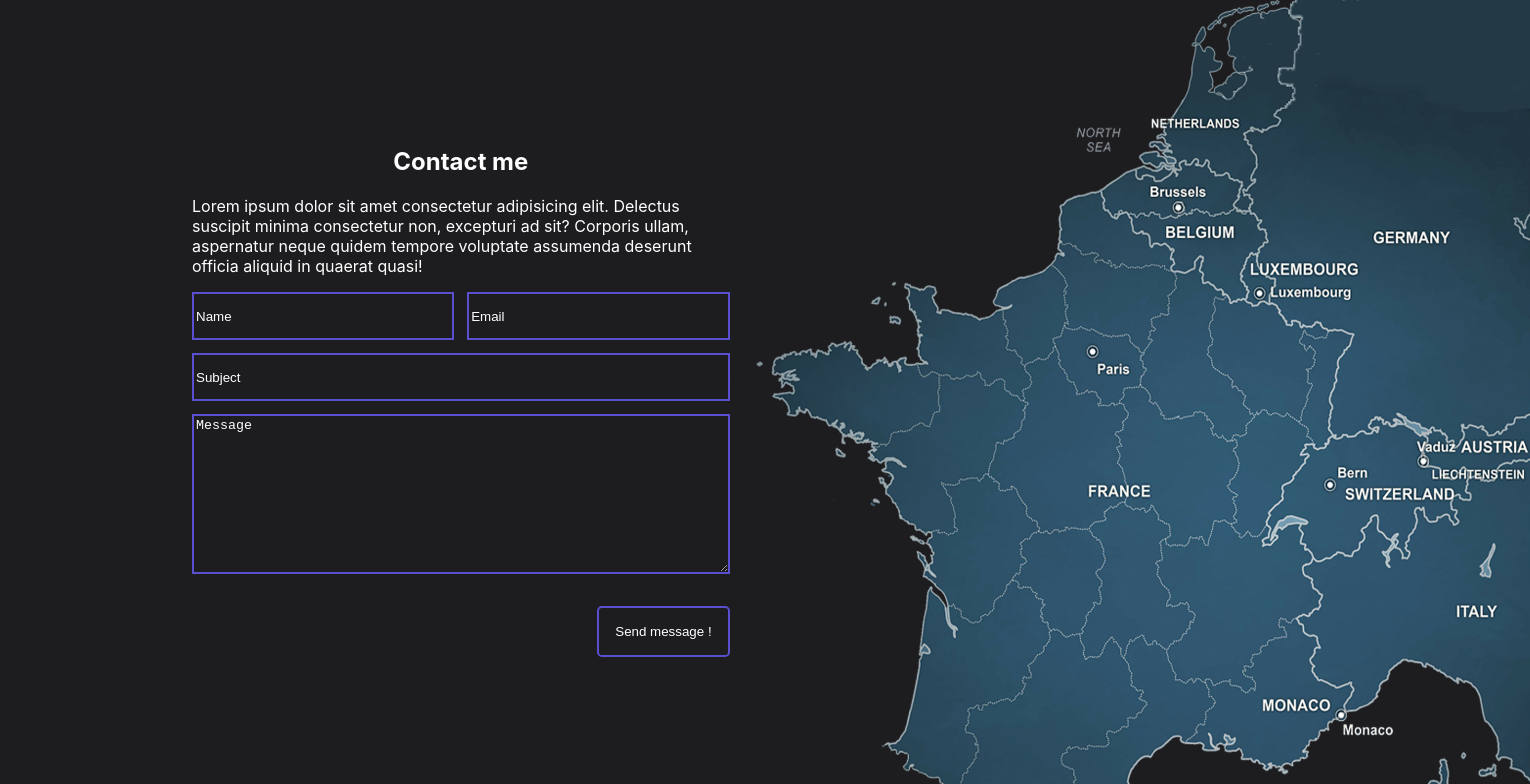
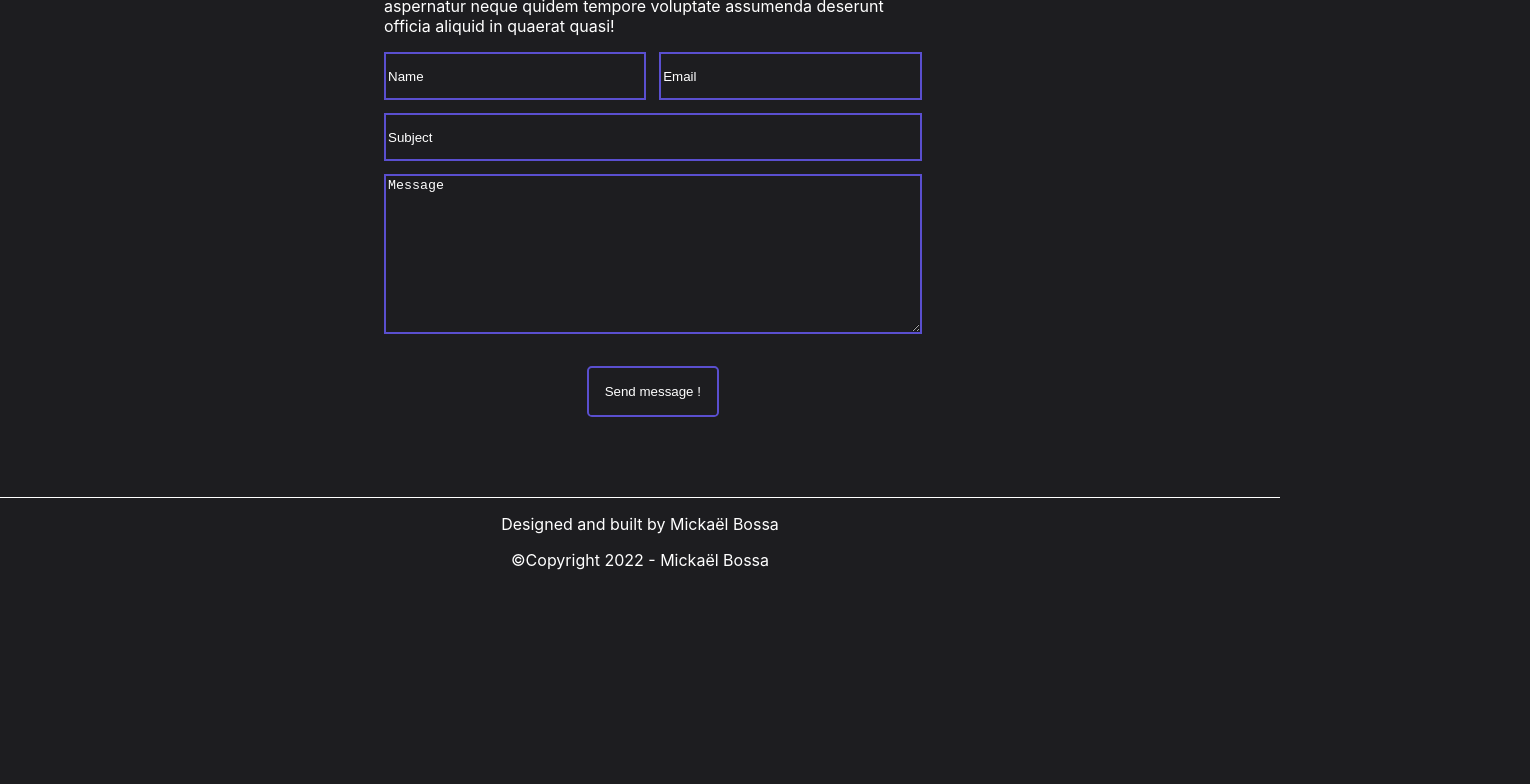
Before and after one commit to MickaelBossa/portfolio, a Next.js app: page / in a window 1280 px wide. Shown: the part 1880-2664 px from the top of the page, 1530 px wide, since content can reach past the window. After the commit the page ends 2466 px from the top, so only its background shows below. Built offline with nearby package versions, Linux system fonts and the light colour scheme.

Commit message:
Remove contact map

```diff
--- a/components/ui/ContactForm/ContactForm.module.css
+++ b/components/ui/ContactForm/ContactForm.module.css
@@ -44,7 +44,7 @@
     margin-top: 2rem;
     width: 42vw;
     display: flex;
-    justify-content: flex-end;
+    justify-content: center;
 }
 
 .submitBtn {
--- a/components/ui/Footer/Footer.module.css
+++ b/components/ui/Footer/Footer.module.css
@@ -1,4 +1,5 @@
 .footer {
     border-top: 1px solid #fff;
     text-align: center;
+    margin-top: 5rem;
 }
--- a/pages/index.tsx
+++ b/pages/index.tsx
@@ -14,7 +14,7 @@ import ContactForm from '../components/ui/ContactForm/ContactForm';
 
 export default function Home() {
     return (
-        <div>
+        <>
             <Head>
                 <title>Mickaël BOSSA - Web developer</title>
                 <meta
@@ -36,36 +36,28 @@ export default function Home() {
                     </h1>
                     <SocialNetworkButtons />
                 </section>
-                <section id='skills'>
+                <section id="skills">
                     <h2 className={styles.subtitle}>Skills</h2>
                     <SkillsColumns />
                 </section>
-                <section id='projects'>
+                <section id="projects">
                     <h2 className={styles.subtitle}>Projects</h2>
                     <ProjectsCards />
                 </section>
+                <section className={styles.contactSection} id="contact">
+                    <div className={styles.contactForm}>
+                        <h2 className={styles.subtitle}>Contact me</h2>
+                        <p className={styles.contactTxt}>
+                            Lorem ipsum dolor sit amet consectetur adipisicing
+                            elit. Delectus suscipit minima consectetur non,
+                            excepturi ad sit? Corporis ullam, aspernatur neque
+                            quidem tempore voluptate assumenda deserunt officia
+                            aliquid in quaerat quasi!
+                        </p>
+                        <ContactForm />
+                    </div>
+                </section>
             </main>
-            <section className={styles.contactSection} id='contact'>
-                <div className={styles.contactForm}>
-                    <h2 className={styles.subtitle}>Contact me</h2>
-                    <p>
-                        Lorem ipsum dolor sit amet consectetur adipisicing elit.
-                        Delectus suscipit minima consectetur non, excepturi ad
-                        sit? Corporis ullam, aspernatur neque quidem tempore
-                        voluptate assumenda deserunt officia aliquid in quaerat
-                        quasi!
-                    </p>
-                    <ContactForm />
-                </div>
-                <div>
-                    <Image
-                        src="/images/france-map-2.png"
-                        height={1000}
-                        width={800}
-                        alt="Map of France"
-                    />
-                </div>
-            </section>
-        </div>
+        </>
     );
 }
--- a/styles/Home.module.css
+++ b/styles/Home.module.css
@@ -29,6 +29,6 @@
   margin-left: 15vw;
 }
 
-.contactForm {
-  margin-top: 15rem;
+.contactTxt {
+  width: 42vw;
 }
```
